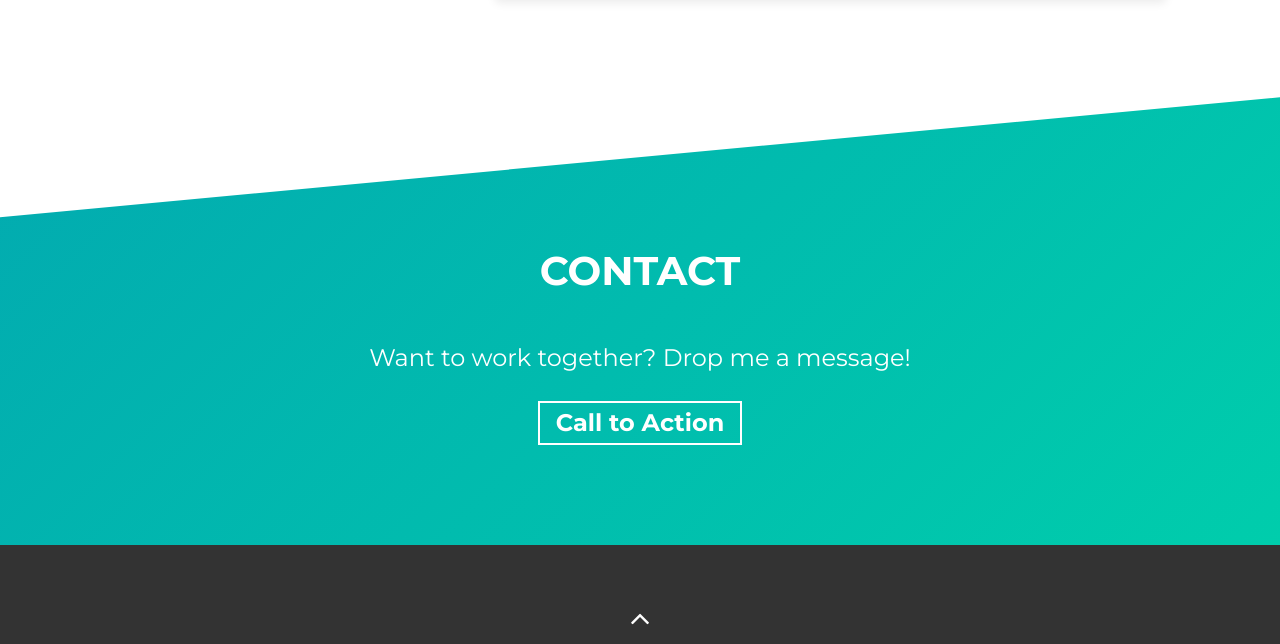
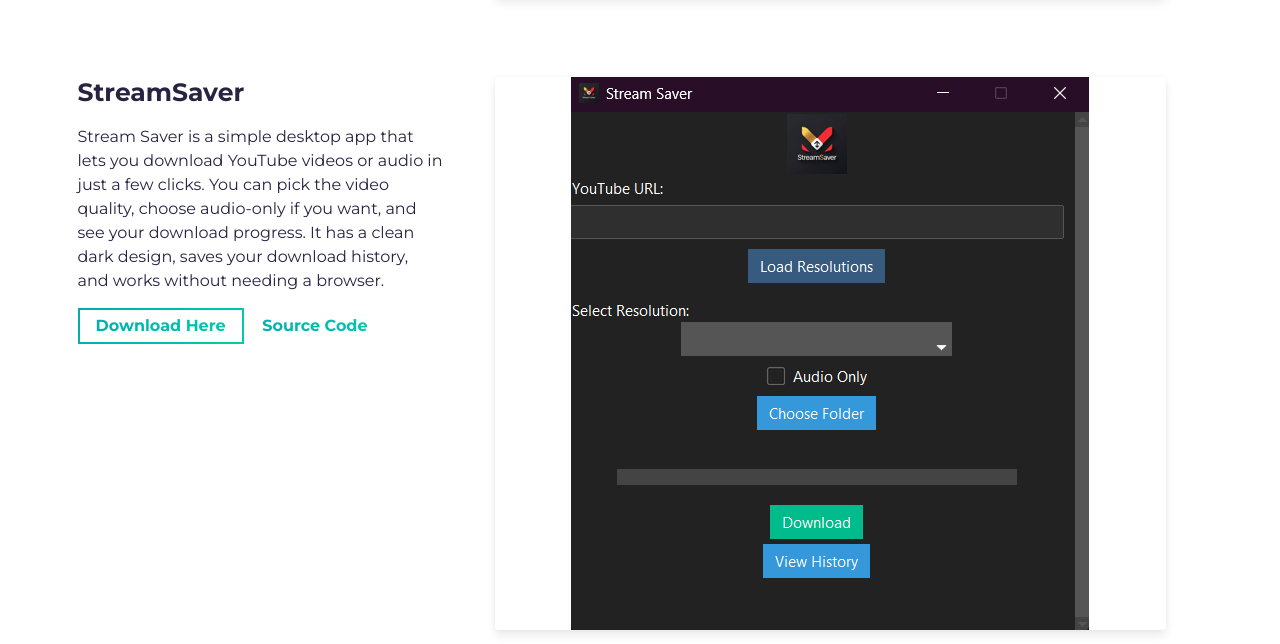
Before and after one commit to Samuel611S/my-portfolio, a website built with Parcel: page src/index.html in a window 1280 px wide. Shown: the part 3188-3832 px from the top of the page. Built offline with nearby package versions, Linux system fonts and the light colour scheme.

Commit message:
put streamsaver project

```diff
--- a/src/index.html
+++ b/src/index.html
@@ -323,6 +323,53 @@
               </div>
             </div>
           </div>
+          <div class="row">
+            <div class="col-lg-4 col-sm-12">
+              <div class="project-wrapper__text load-hidden">
+                <h3 class="project-wrapper__text-title">StreamSaver</h3>
+                <div>
+                  <p class="mb-4">
+                    Stream Saver is a simple desktop app that lets you download YouTube videos or audio in just a few clicks. You can pick the video quality, choose audio-only if you want, and see your download progress. It has a clean dark design, saves your download history, and works without needing a browser.
+                  </p>
+                </div>
+                <a
+                  rel="noreferrer"
+                  target="_blank"
+                  class="cta-btn cta-btn--hero"
+                  href="https://basardav.itch.io/stream-saver"
+                >
+                  Download Here
+                </a>
+                <a
+                  rel="noreferrer"
+                  target="_blank"
+                  class="cta-btn text-color-main"
+                  href="https://github.com/Samuel611S/stream-saver"
+                >
+                  Source Code
+                </a>
+              </div>
+            </div>
+            <div class="col-lg-8 col-sm-12">
+              <div class="project-wrapper__image load-hidden">
+                <a rel="noreferrer" href="https://basardav.itch.io/stream-saver" target="_blank">
+                  <div
+                    data-tilt
+                    data-tilt-max="4"
+                    data-tilt-glare="true"
+                    data-tilt-max-glare="0.5"
+                    class="thumbnail rounded js-tilt"
+                  >
+                    <img
+                      alt="Matbakhna AI Interface"
+                      class="img-fluid"
+                      src="assets/project4.jpg"
+                    />
+                  </div>
+                </a>
+              </div>
+            </div>
+          </div>
         </div>
       </div>
 
```
Also changed, not shown: src/assets/project4.jpg (added), 1 other file. Lines whose indentation alone changed are shown as unchanged.
